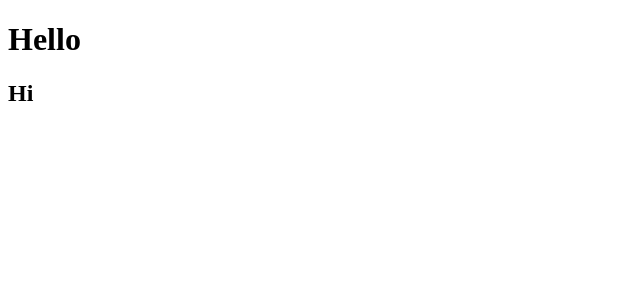
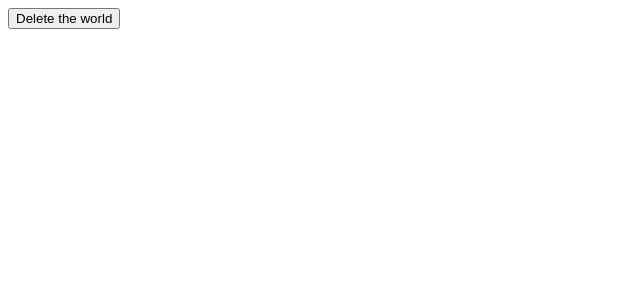
Before and after one commit to haesooKr/react-hooks, a React (Create React App) app: page / in a window 1280 px wide. Shown: the top 300 px of the page, without its empty margins (0-640 px from the left). Built offline with nearby package versions, Linux system fonts and the light colour scheme.

Commit message:
Test useConfirm.js

```diff
--- a/src/App.js
+++ b/src/App.js
@@ -1,16 +1,15 @@
 import React from 'react';
-import useClick from './hooks/useClick';
+import useConfirm from './hooks/useConfirm';
 
 
 function App() {
-  const sayHello = () => console.log("say hello");
-  const sayHi = () => console.log("say hi");
-  const h1 = useClick(sayHello);
-  const h2 = useClick(sayHi)
+  const deleteWorld = () => console.log("Deleting the world...");
+  const abort = () => console.log("Aborted");
+  const confirmDelete = useConfirm("Are you sure?", deleteWorld, abort);
+
   return (
     <div className="App">
-      <h1 ref={h1}>Hello</h1>
-      <h2 ref={h2}>Hi</h2>
+      <button onClick={confirmDelete}>Delete the world</button>
     </div>
   )
 }
```
